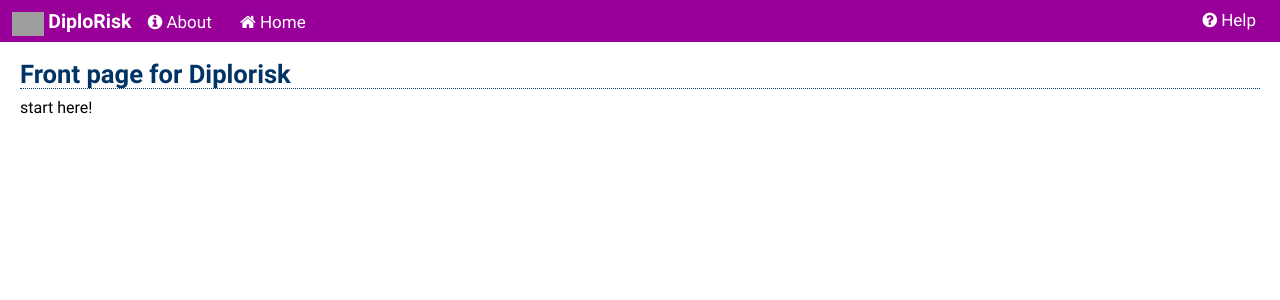
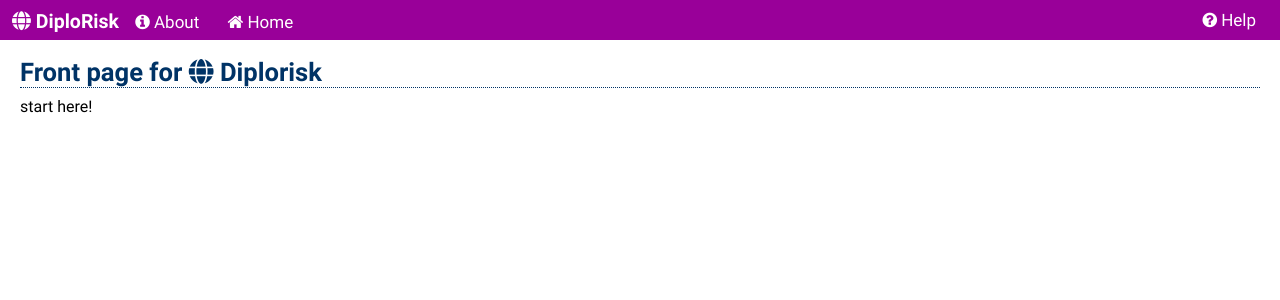
Before and after one commit to cabalamat/diplorisk, a Flask app: page / in a window 1280 px wide. Shown: the top 300 px of the page. Run offline with Flask 3, Linux system fonts and the light colour scheme; grey boxes are pictures that could not be loaded.

Commit message:
templates etc

```diff
--- a/app/templates/front.html
+++ b/app/templates/front.html
@@ -12,7 +12,7 @@ DiploRisk - Front
 {% block contents %}
 <div class="container-liquid" style="padding: 0px 20px;">
 
-<h2>Front page for Diplorisk</h2>
+<h2>Front page for <i class="fas fa-globe"></i> Diplorisk</h2>
 
 <p>start here!</p>
 
--- a/app/templates/main.html
+++ b/app/templates/main.html
@@ -27,8 +27,7 @@ Uses Twitter Bootstrap
       <!-- Sidebar -->
         {%block topbar %}
         <div class="cw-navbar">
-          <img style="max-width:32px" src="/static/cw_icon_b.png" alt="">
-          <b style="font-size:115%">DiploRisk</b>
+          <b style="font-size:115%"><i class="fas fa-globe"></i> DiploRisk</b>
           <a href="/about"><i class='fa fa-info-circle'></i> About</a>
           <a href="/home"><i class='fa fa-home'></i> Home</a>
           <div style="float:right">
```
